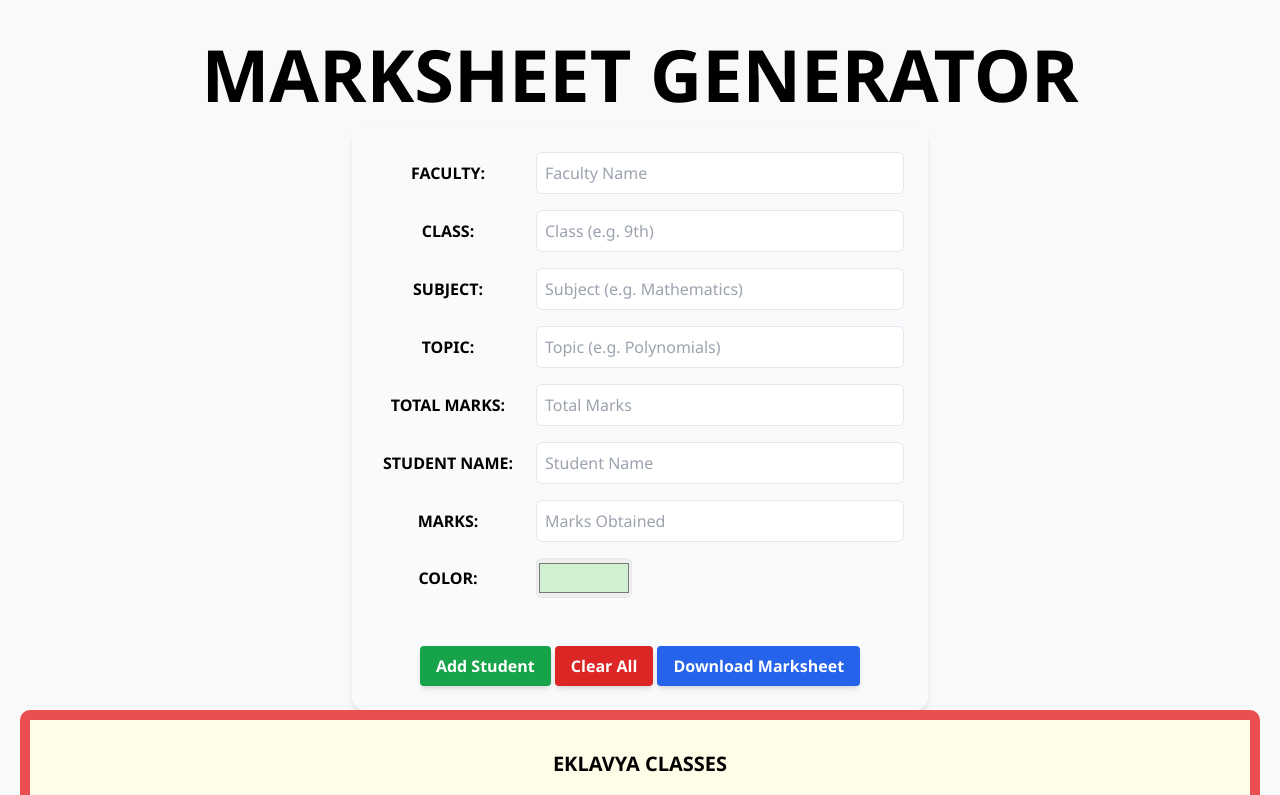
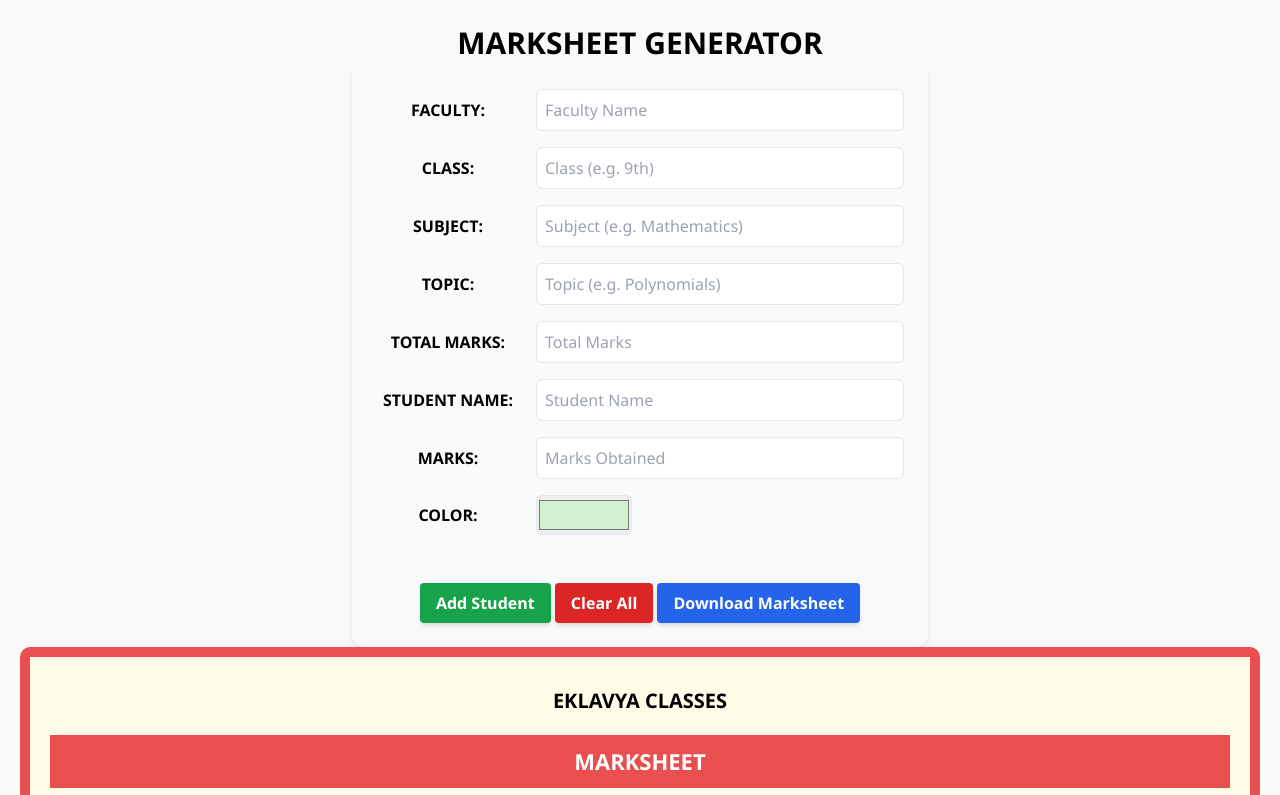
Before and after one commit to ajm1230/Marksheet-Generator-, a plain HTML site: page index.html in a window 1280 px wide. Shown: the top 795 px of the page. Drawn offline with nearby package versions, Linux system fonts and the light colour scheme.

Commit message:
Update index.html

```diff
--- a/index.html
+++ b/index.html
@@ -31,7 +31,7 @@
   <script src="https://cdn.tailwindcss.com"></script>
 </head>
 <body>
-  <div class="text-[72px] font-extrabold">MARKSHEET GENERATOR</div>
+  <div class="text-[30px] font-extrabold">MARKSHEET GENERATOR</div>
 <div class="max-w-xl mx-auto p-6 bg-gray-50 rounded-xl shadow-md">
   <!-- Inputs -->
   <div class="space-y-4">
```
